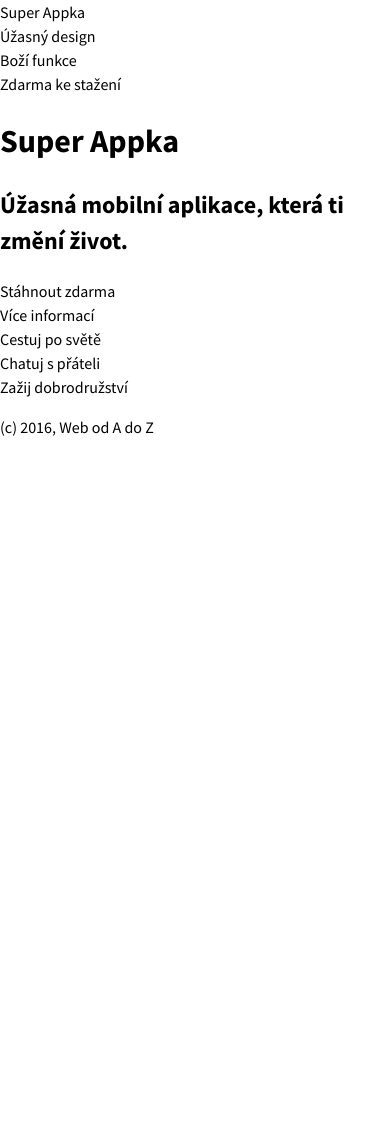
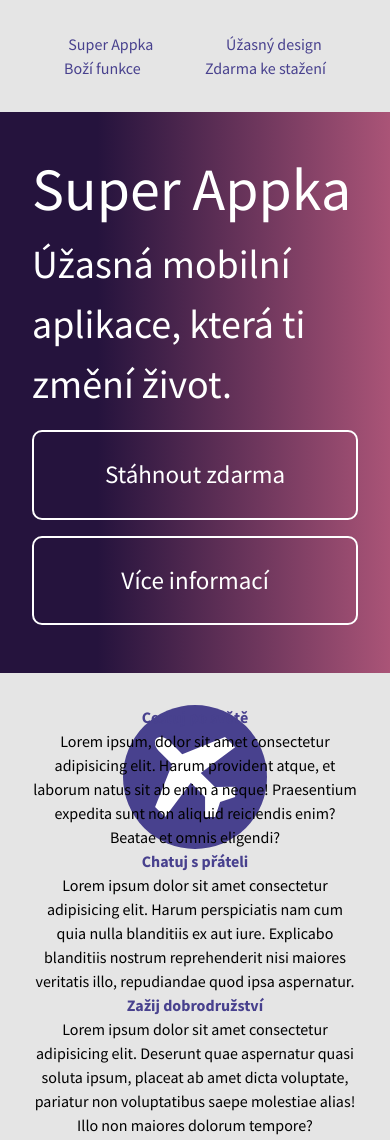
Before and after one commit to tvorimweb-2020-praha-podzim/du-05---super-appka-beniskova, a plain HTML site: page index.html in a window 390 px wide. Shown: the top 1140 px of the page. Before the commit the page ends 844 px from the top, so only its background shows below. Drawn offline with Linux system fonts and the light colour scheme.

Commit message:
mobil bez obrazků
odskakuje mi navigace, nevím jak vložit obrázky  ke sluzbam (dat do html nebo vložit přes backgroun image a pozicovat?)

```diff
--- a/index.css
+++ b/index.css
@@ -52,5 +52,94 @@ body {
 /* ----- zde začni psát vlastní CSS ----- */
 body{
     color: black;
-    font-family: 'Source Sans Pro', sans-serif;
+    background-color: #e5e5e5;
 }
+.navigace{
+    color: #48418e;
+}
+.sloupec1,
+.sloupec2{
+    display: flex;
+    justify-content: space-around;
+}
+
+footer{
+    background-color: #48418e;
+    width: 100%;
+    color: #ffffff;
+    text-align: center;
+}
+footer p{
+    padding: 5px;
+}
+.vsechny{
+    display: flex;
+    text-align: center;
+    flex-wrap: wrap;
+    justify-content: space-around;
+}
+.sluzba{
+    color: black;
+    font-weight: normal;
+}
+.letadlo-nadpis,
+.bubliny-nadpis,
+.mapa-nadpis{
+    color: #48418e;
+    font-weight: bold;
+    font-weight: 700;
+}
+.letadlo{
+    background-image: url(images/letadlo.svg);
+    background-repeat: no-repeat;
+    background-position: center;
+}
+header{
+    background-image: linear-gradient(to right, #25133d 25%, #aa5477 100%);
+    color: #ffffff;
+}
+h1{
+    font-size: 60px;
+    font-weight: normal;
+    margin: 0;
+}
+h2{
+    font-size: 40px;
+    margin: 0;
+}
+h1,
+h2{
+    font-weight: normal;
+}
+li{
+    list-style: none;
+    display: block;
+    border: 2px solid white;
+    max-width: 500px;
+    text-align: center;
+    border-radius: 10px;
+}
+ul{
+    padding-left: 0;
+}
+.sloupec1 :hover,
+.sloupec2 :hover{
+    color: #25133d;
+    text-transform: uppercase;
+}
+.informaci,
+.zdarma{
+    padding: 1.5rem;
+    margin-top: 1rem;
+    font-size: 25px;
+    font-weight: normal;
+}
+.informaci:hover,
+.zdarma:hover{
+    background-color: #48418e;
+}
+article,
+header,
+main{
+    padding: 2rem;
+}
--- a/index.html
+++ b/index.html
@@ -11,40 +11,55 @@
 
 <body>
 
-    <div class="Mobilni_aplikace">
+
 
     <!--NAVIGACE:-->
+    <article class="navigace">
+        <div class="sloupec1">
+            <div class="navigace-appka">Super Appka</div>
+            <div class="navigace-design">Úžasný design</div>
+        </div>
 
-        <div class="navigace">
-            <div class="appka">Super Appka</div>
-            <div class="design">Úžasný design</div>
-            <div class="funkce">Boží funkce</div>
-            <div class="stazeni">Zdarma ke stažení</div>
+        <div class="sloupec2">
+            <div class="navigace-funkce">Boží funkce</div>
+            <div class="navigace-stazeni">Zdarma ke stažení</div>
+
         </div>
+    </article>
 
     <!--HLAVIČKA:-->
 
-        <header>
-            <h1 class="hlavni_nadpis">Super Appka</h1>
+    <header class="hlavicka">
+        <h1 class="hlavni-nadpis">Super Appka</h1>
 
         <h2 class="slogan"> Úžasná mobilní aplikace, která ti změní život.</h2>
 
-            <div class="tlačítka">
-                <div class="zdarma">Stáhnout zdarma</div>
-                <div class="informaci">Více informací</div>
-            </div>
+        <ul class="tlacítka">
+            <li class="zdarma">Stáhnout zdarma</li>
+            <li class="informaci">Více informací</li>
+        </ul>
     </header>
 
     <!--HLAVNÍ OBSAH:-->
 
-        <main>
-            <div class="sluzby">
-                <div class="svet">Cestuj po světě</div>
-                <div class="pratele">Chatuj s přáteli</div>
-                <div class="dobrodruzstvi">Zažij dobrodružství</div>
+    <main class="sluzba vsechny">
+        <div class="sluzba letadlo">
+            <div class="sluzba letadlo-nadpis">Cestuj po světě</div>
+            <div class="sluzba letadlo-popis"> Lorem ipsum, dolor sit amet consectetur adipisicing elit. Harum provident atque, et laborum natus sit ab enim a neque! Praesentium expedita sunt non aliquid reiciendis enim? Beatae et omnis eligendi?</div>
+        </div>
+
+        <div class="sluzba bubliny">
+            <div class="sluzba bubliny-nadpis">Chatuj s přáteli</div>
+            <div class="sluzba bubliny-popis">Lorem ipsum dolor sit amet consectetur adipisicing elit. Harum perspiciatis nam cum quia nulla blanditiis ex aut iure. Explicabo blanditiis nostrum reprehenderit nisi maiores veritatis illo, repudiandae quod ipsa aspernatur.</div>
+        </div>
+
+        <div class="sluzba mapa">
+            <div class="sluzba mapa-nadpis">Zažij dobrodružství</div>
+            <div class="sluzba mapa-popis">Lorem ipsum dolor sit amet consectetur adipisicing elit. Deserunt quae aspernatur quasi soluta ipsum, placeat ab amet dicta voluptate, pariatur non voluptatibus saepe molestiae alias! Illo non maiores dolorum tempore?</div>
+
         </div>
     </main>
-    </div>
+
 
     <!--PATIČKA-->
     <footer>
@@ -54,3 +69,31 @@
 </body>
 
 </html>
+<!--    NAVIGACE:
+        Super Appka
+        Úžasný design
+        Boží funkce
+        Zdarma ke stažení
+
+        HLAVIČKA:
+
+        hlavní nadpis:
+        Super Appka
+
+        slogan:
+        Úžasná mobilní aplikace, která ti změní život.
+
+        tlačítka:
+        Stáhnout zdarma
+        Více informací
+
+        HLAVNÍ OBSAH:
+
+        služby:
+        Cestuj po světě
+        Chatuj s přáteli
+        Zažij dobrodružství
+
+        PATIČKA:
+        (c) 2016, Web od A do Z
+-->
```
Lines whose indentation alone changed are shown as unchanged.
